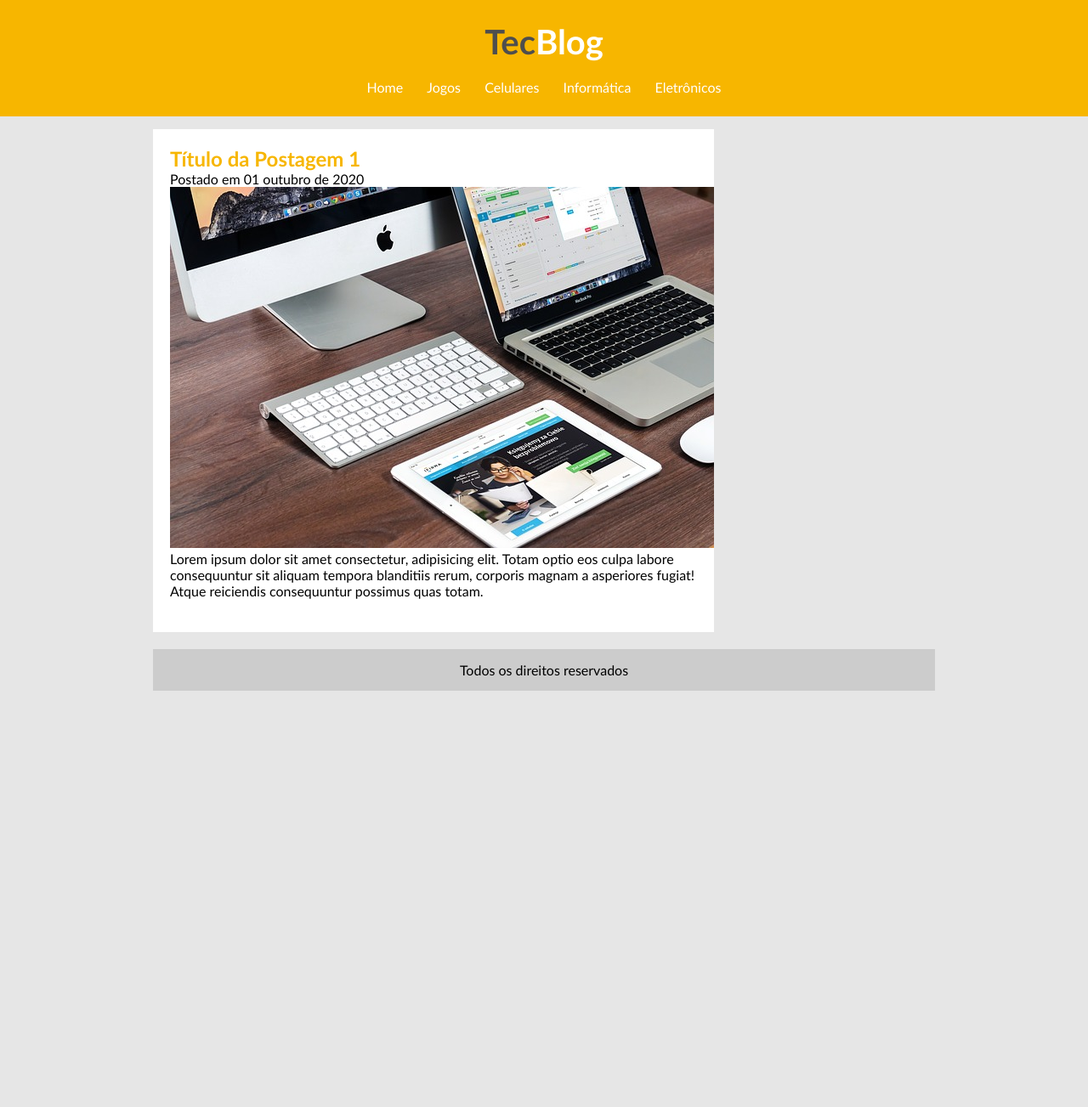
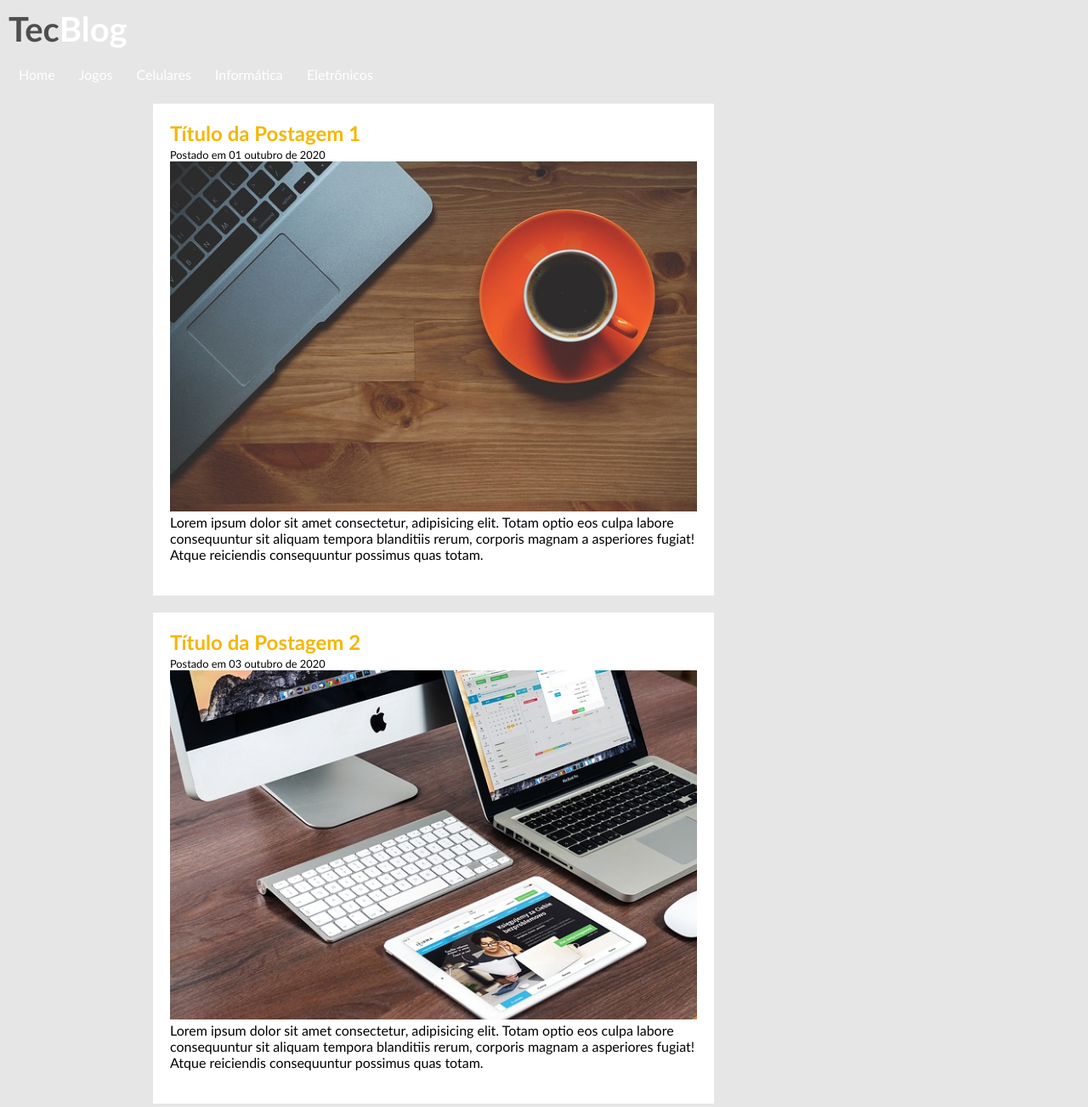
Before and after one commit to nandoangelo/Projeto-TecBlog, a plain HTML site: page index.html in a window 1280 px wide. Shown: the top 1303 px of the page at 85% size. Before the commit the page ends 828 px from the top, so only its background shows below. Drawn offline with Linux system fonts and the light colour scheme.

Commit message:
Update index.html

```diff
--- a/index.html
+++ b/index.html
@@ -9,7 +9,7 @@
 
 </head>
 <body>
-    <div id="cabecalho"> <!--Início Cabeçalho-->
+    <div id="area-cabecalho"> <!--Início Cabeçalho-->
 
         <div id="area-logo">
             <h1>Tec<span class="branco">Blog</span></h1>
@@ -24,19 +24,30 @@
         </div> <!--Fim Menu-->
     </div><!--Fim Cabeçalho-->
 
-    <div id="area-principal"> <!--Início Conteúdo-->
+    <div id="area-principal"> <!--Início dos Conteúdos-->
         <div id="area-postagens">
 
+            <!-- abertura postagem-->
             <div class="postagem">
                 <h2>Título da Postagem 1</h2>
-                <span>Postado em 01 outubro de 2020</span>
-                <img src="imagens/imagem2.jpg" alt="">
+                <span class="data-postagem">Postado em 01 outubro de 2020</span>
+                <img width="620px" src="imagens/imagem1.jpg" alt="">
                 <p>
                     Lorem ipsum dolor sit amet consectetur, adipisicing elit. Totam optio eos culpa labore consequuntur sit aliquam tempora blanditiis rerum, corporis magnam a asperiores fugiat! Atque reiciendis consequuntur possimus quas totam.
                 </p>
                 <a href="">Leia mais</a>
+            </div> <!-- fechamento postagem-->
 
-            </div>
+            <!-- abertura postagem-->
+            <div class="postagem">
+                <h2>Título da Postagem 2</h2>
+                <span class="data-postagem">Postado em 03 outubro de 2020</span>
+                <img width="620px" src="imagens/imagem2.jpg" alt="">
+                <p>
+                    Lorem ipsum dolor sit amet consectetur, adipisicing elit. Totam optio eos culpa labore consequuntur sit aliquam tempora blanditiis rerum, corporis magnam a asperiores fugiat! Atque reiciendis consequuntur possimus quas totam.
+                </p>
+                <a href="">Leia mais</a>
+            </div> <!-- fechamento postagem-->
 
         </div>
 
@@ -48,7 +59,7 @@
             Todos os direitos reservados
         </div>
 
-    </div> <!--Fim do conteúdo-->
+    </div> <!--Fim dos conteúdos-->
 
 </body>
 </html>
```
